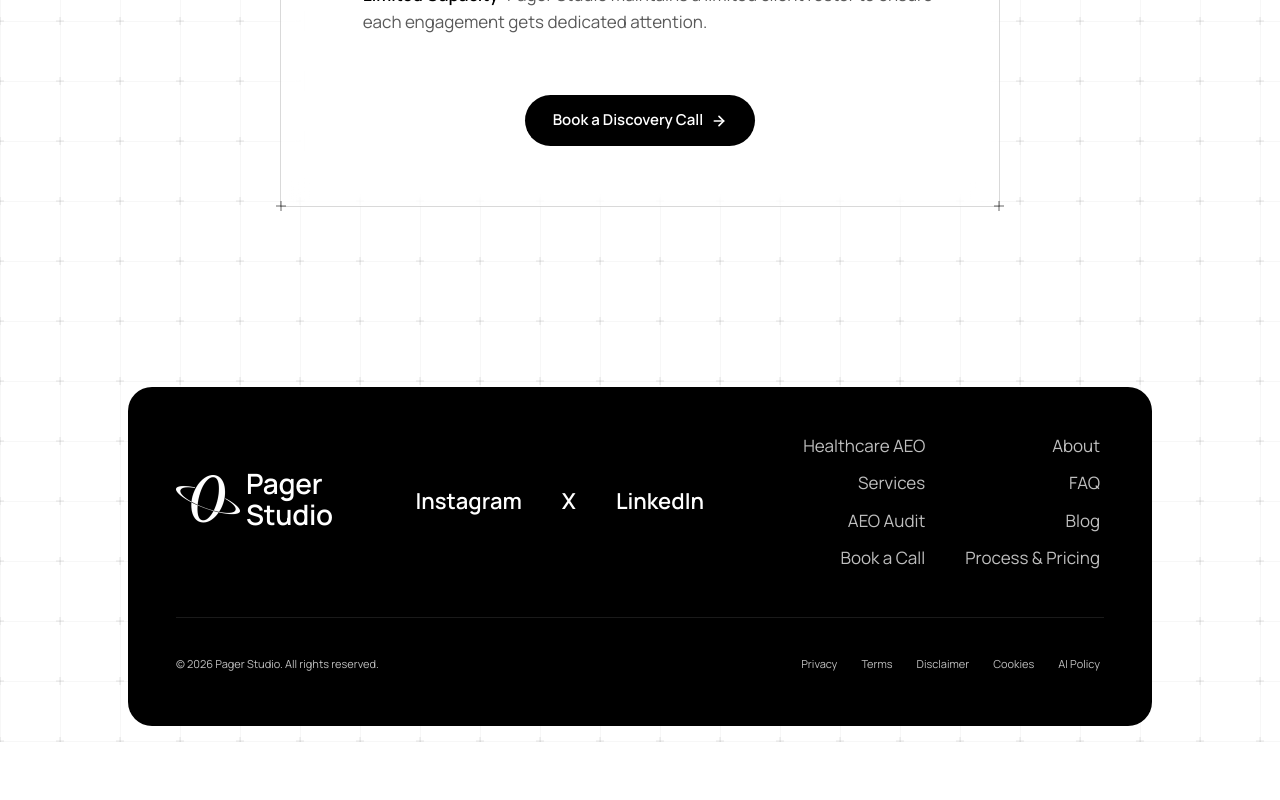
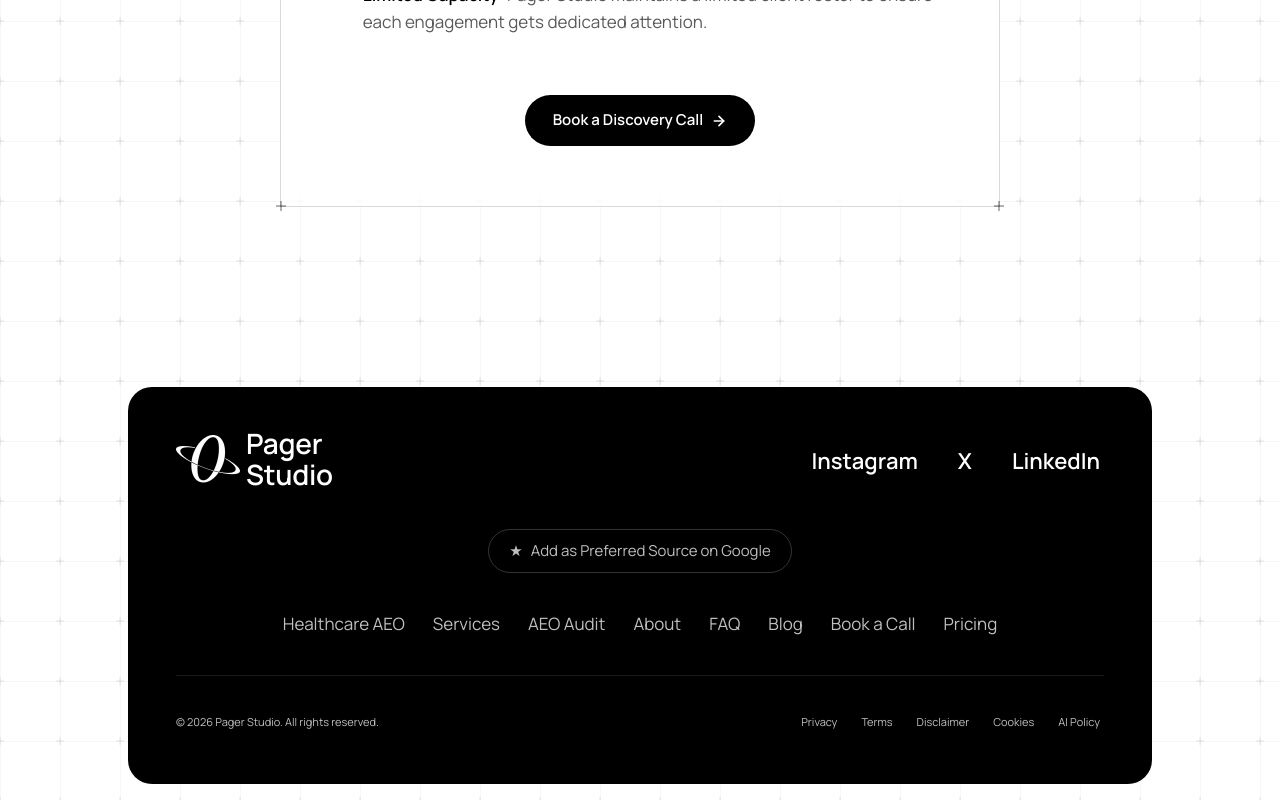
Before and after one commit to pagerstudio/pagerstudio, a Next.js app: page / in a window 1280 px wide. Shown: the part 2379-3179 px from the top of the page. Before the commit the page ends 3121 px from the top, so only its background shows below. Built offline with nearby package versions, Linux system fonts and the light colour scheme.

Commit message:
feat: footer restructure with Preferred Sources popup modal

```diff
--- a/src/components/Footer.tsx
+++ b/src/components/Footer.tsx
@@ -1,4 +1,7 @@
+"use client";
+
 import Link from "next/link";
+import { useState } from "react";
 import Logo from "./Logo";
 
 const socialLinks = [
@@ -7,18 +10,15 @@ const socialLinks = [
   { label: "LinkedIn", href: "https://linkedin.com/company/pagerstudio" },
 ];
 
-const pageLinksLeft = [
+const pageLinks = [
   { label: "Healthcare AEO", href: "/healthcare-aeo" },
   { label: "Services", href: "/services" },
   { label: "AEO Audit", href: "/healthcare-aeo-audit" },
-  { label: "Book a Call", href: "/book" },
-];
-
-const pageLinksRight = [
   { label: "About", href: "/about" },
   { label: "FAQ", href: "/faq" },
   { label: "Blog", href: "/blog" },
-  { label: "Process & Pricing", href: "/pricing" },
+  { label: "Book a Call", href: "/book" },
+  { label: "Pricing", href: "/pricing" },
 ];
 
 const legalLinks = [
@@ -30,18 +30,21 @@ const legalLinks = [
 ];
 
 export default function Footer() {
+  const [showPreferredModal, setShowPreferredModal] = useState(false);
+
   return (
     <footer className="px-[20px] md:px-8 pb-4">
       <div
         className="mx-auto max-w-5xl text-white rounded-2xl px-[30px] md:px-12 py-[40px] md:py-10"
         style={{ backgroundColor: "#000" }}
       >
-        <div className="flex flex-col items-center gap-8 md:flex-row md:justify-between md:gap-10">
+        {/* Row 1: Logo + Social */}
+        <div className="flex flex-col items-center gap-6 md:flex-row md:justify-between md:gap-10">
           <Link href="/" aria-label="Pager Studio — Home" className="shrink-0 focus-visible:outline-none focus-visible:ring-2 focus-visible:ring-white focus-visible:ring-offset-2 focus-visible:ring-offset-black rounded">
             <Logo dark={false} />
           </Link>
 
-          <nav aria-label="Social links" className="flex items-center justify-center gap-6 md:gap-8 md:flex-1">
+          <nav aria-label="Social links" className="flex items-center justify-center gap-6 md:gap-8">
             {socialLinks.map((link) => (
               <a
                 key={link.label}
@@ -55,34 +58,34 @@ export default function Footer() {
               </a>
             ))}
           </nav>
+        </div>
 
-          <nav aria-label="Page links" className="grid grid-cols-1 md:grid-cols-2 gap-x-8 gap-y-0 md:items-end">
-            <div className="flex flex-col items-center md:items-end">
-              {pageLinksLeft.map((link) => (
+        {/* Row 2: Preferred Source Button */}
+        <div className="mt-6 md:mt-8 flex justify-center">
+          <button
+            onClick={() => setShowPreferredModal(true)}
+            className="inline-flex items-center gap-2 px-5 py-2.5 rounded-full border border-white/20 text-footnote md:text-subhead text-text-inverse-secondary hover:text-white hover:border-white/40 transition-colors focus-visible:outline-none focus-visible:ring-2 focus-visible:ring-white focus-visible:ring-offset-2 focus-visible:ring-offset-black"
+          >
+            <span>★</span>
+            Add as Preferred Source on Google
+          </button>
+        </div>
+
+        {/* Row 3: Page Links (horizontal) */}
+        <nav aria-label="Page links" className="mt-6 md:mt-8 flex items-center justify-center flex-wrap gap-x-5 gap-y-2">
+          {pageLinks.map((link) => (
             <Link
               key={link.href}
               href={link.href}
-                  className="group text-footnote md:text-body text-text-inverse-secondary hover:text-white transition-colors inline-flex items-center gap-1.5 py-1.5 px-1 focus-visible:outline-none focus-visible:ring-2 focus-visible:ring-white focus-visible:ring-offset-2 focus-visible:ring-offset-black rounded"
+              className="group text-footnote md:text-body text-text-inverse-secondary hover:text-white transition-colors inline-flex items-center py-1.5 px-1 focus-visible:outline-none focus-visible:ring-2 focus-visible:ring-white focus-visible:ring-offset-2 focus-visible:ring-offset-black rounded"
             >
               {link.label}
             </Link>
           ))}
-            </div>
-            <div className="flex flex-col items-center md:items-end">
-              {pageLinksRight.map((link) => (
-                <Link
-                  key={link.href}
-                  href={link.href}
-                  className="group text-footnote md:text-body text-text-inverse-secondary hover:text-white transition-colors inline-flex items-center gap-1.5 py-1.5 px-1 focus-visible:outline-none focus-visible:ring-2 focus-visible:ring-white focus-visible:ring-offset-2 focus-visible:ring-offset-black rounded"
-                >
-                  {link.label}
-                </Link>
-              ))}
-            </div>
         </nav>
-        </div>
 
-        <div className="mt-8 md:mt-10 pt-6 border-t border-white/10 flex flex-col items-center gap-4 md:flex-row md:justify-between md:gap-4">
+        {/* Row 4: Legal */}
+        <div className="mt-6 md:mt-8 pt-6 border-t border-white/10 flex flex-col items-center gap-4 md:flex-row md:justify-between md:gap-4">
           <p className="text-micro text-text-inverse-secondary text-center">
             &copy; 2026 Pager Studio. All rights reserved.
           </p>
@@ -99,6 +102,46 @@ export default function Footer() {
           </nav>
         </div>
       </div>
+
+      {/* Preferred Source Modal */}
+      {showPreferredModal && (
+        <div
+          className="fixed inset-0 z-50 flex items-center justify-center bg-black/60 backdrop-blur-sm px-4"
+          onClick={() => setShowPreferredModal(false)}
+          role="dialog"
+          aria-modal="true"
+          aria-label="Add as Preferred Source"
+        >
+          <div
+            className="bg-white rounded-2xl p-8 max-w-md w-full text-center shadow-xl"
+            onClick={(e) => e.stopPropagation()}
+          >
+            <h3 className="text-title-2 font-semibold text-black">
+              Add Pager Studio as a Preferred Source
+            </h3>
+            <p className="mt-3 text-subhead text-text-secondary leading-relaxed">
+              Click the button below to open Google&apos;s source preferences. Search for <strong>pagerstudio.space</strong> and star it. You&apos;ll start seeing our content with a ★ Preferred badge in Google AI answers.
+            </p>
+            <div className="mt-6 flex flex-col gap-3">
+              <a
+                href="https://www.google.com/preferences/source?q=pagerstudio.space"
+                target="_blank"
+                rel="noopener noreferrer"
+                className="inline-flex items-center justify-center gap-2 px-6 py-3 rounded-full bg-black text-white text-sm font-semibold hover:bg-fill-active transition-colors focus-visible:outline-none focus-visible:ring-2 focus-visible:ring-black focus-visible:ring-offset-2"
+              >
+                <span>★</span>
+                Open Google Preferences
+              </a>
+              <button
+                onClick={() => setShowPreferredModal(false)}
+                className="text-footnote text-text-tertiary hover:text-black transition-colors py-2"
+              >
+                Close
+              </button>
+            </div>
+          </div>
+        </div>
+      )}
     </footer>
   );
 }
```
Lines whose indentation alone changed are shown as unchanged.
